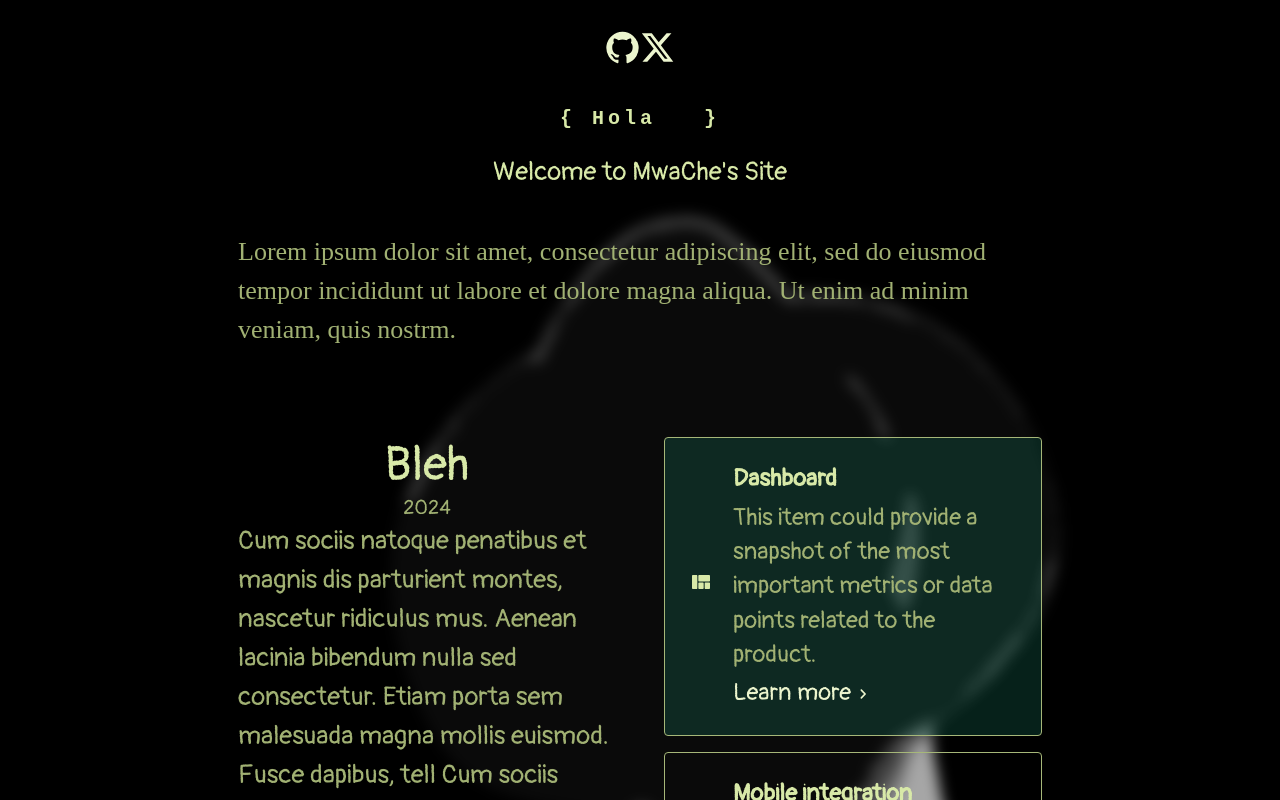
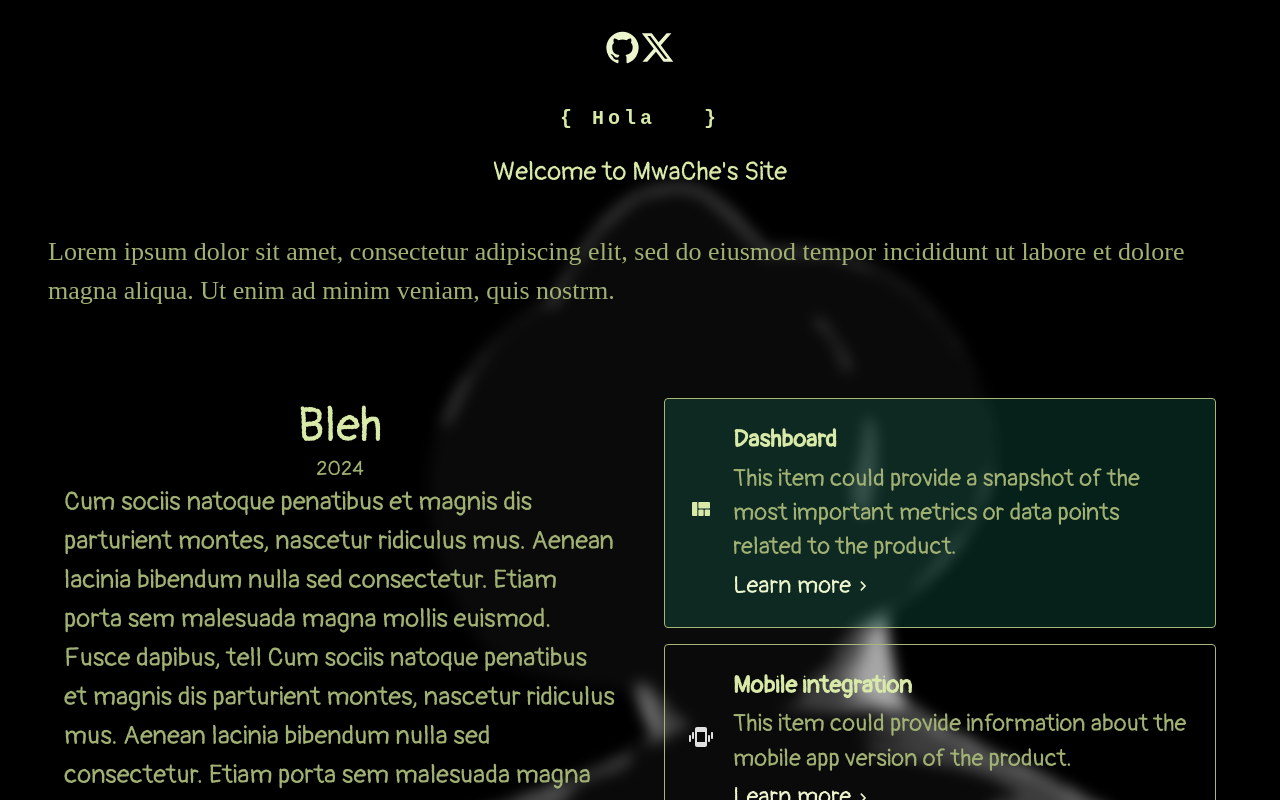
Before and after one commit to mwchben/mwache, a React (Create React App) app: page / in a window 1280 px wide. Shown: the top 800 px of the page. Built offline with nearby package versions, Linux system fonts and the light colour scheme; a web font is replaced by a local one.

Commit message:
improvements

```diff
--- a/src/components/Layout/Templates/Center.js
+++ b/src/components/Layout/Templates/Center.js
@@ -5,7 +5,7 @@ import Container from '@mui/material/Container';
 export default function Center() {
   return (
     <React.Fragment>
-      <Container maxWidth="md">
+      <Container maxWidth="xl">
         <Projects/>
       </Container>
     </React.Fragment>
--- a/src/components/Main.js
+++ b/src/components/Main.js
@@ -5,8 +5,7 @@ import Portfolio from '../Asset/Theme/Portfolio';
 import { ThemeProvider, createTheme } from '@mui/material/styles';
 
 export default function Main() {
-  const [mode, setMode] = React.useState('light');
-  const myTheme = createTheme(Portfolio(mode));
+  const myTheme = createTheme(Portfolio());
   return (
     <ThemeProvider theme={myTheme}>
       <Topbar />
```
